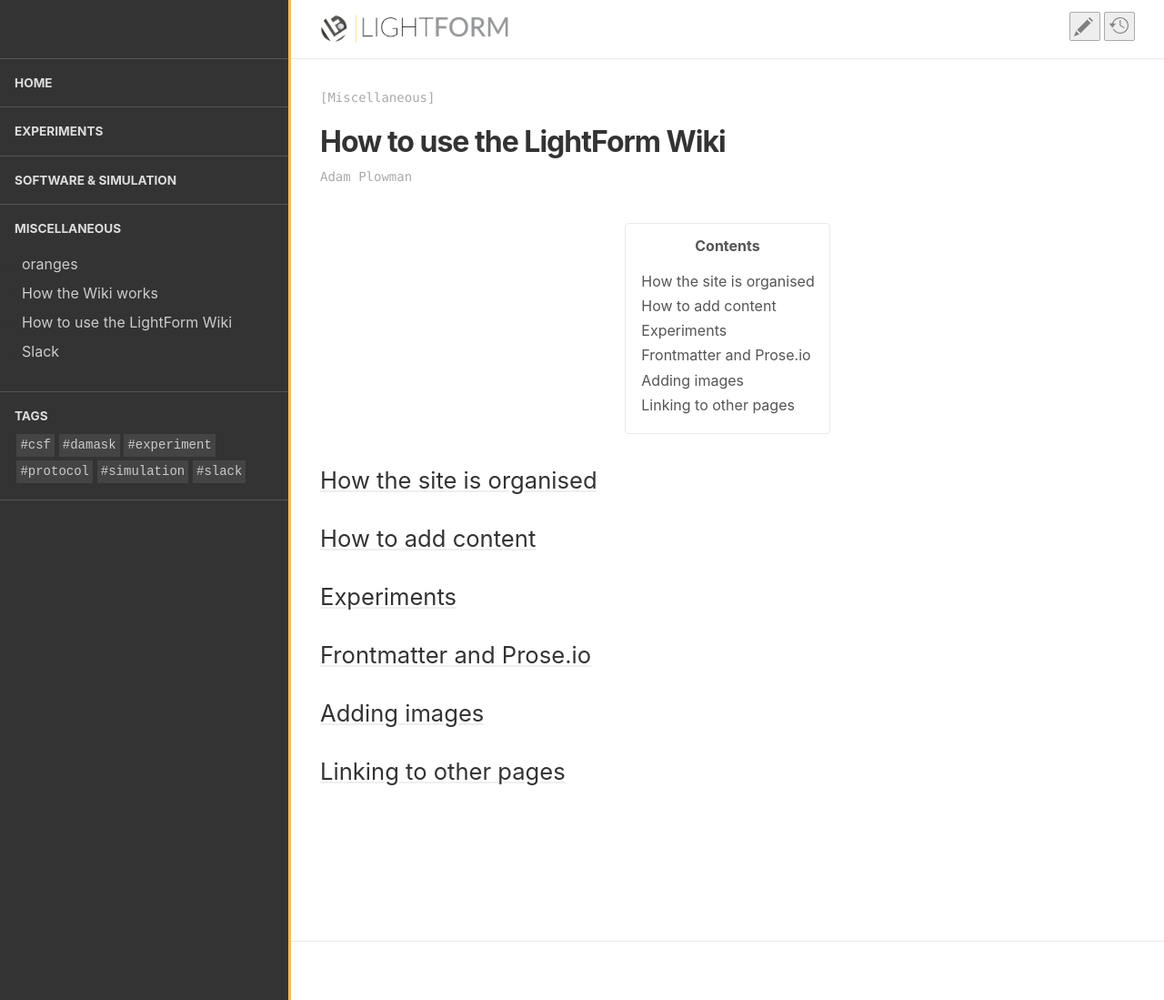
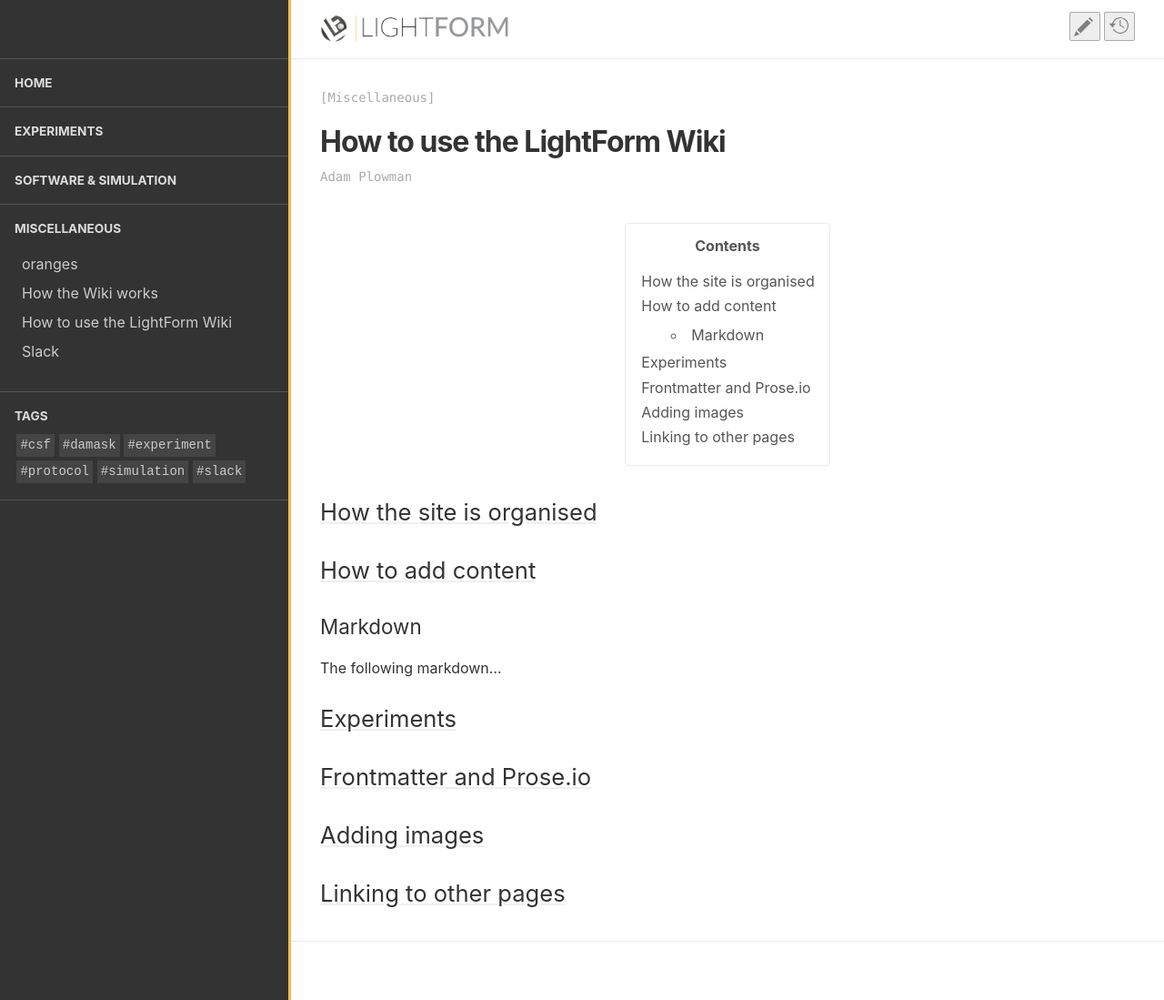
Before and after one commit to test-aplowman/test-aplowman.github.io, a Jekyll site: the page built from collections/_miscellaneous/how_to_use_wiki.md, in a window 1280 px wide and 1099 px high. Shown: the whole window at 91% size. Built offline with Jekyll 4.4.1, drawn with Linux system fonts in a browser that asks for light colours.

Commit message:
Update how_to_use_wiki.md

```diff
--- a/collections/_miscellaneous/how_to_use_wiki.md
+++ b/collections/_miscellaneous/how_to_use_wiki.md
@@ -10,6 +10,10 @@
 
 ## How to add content
 
+### Markdown
+
+The following markdown...
+
 ## Experiments
 
 ## Frontmatter and Prose.io
```
